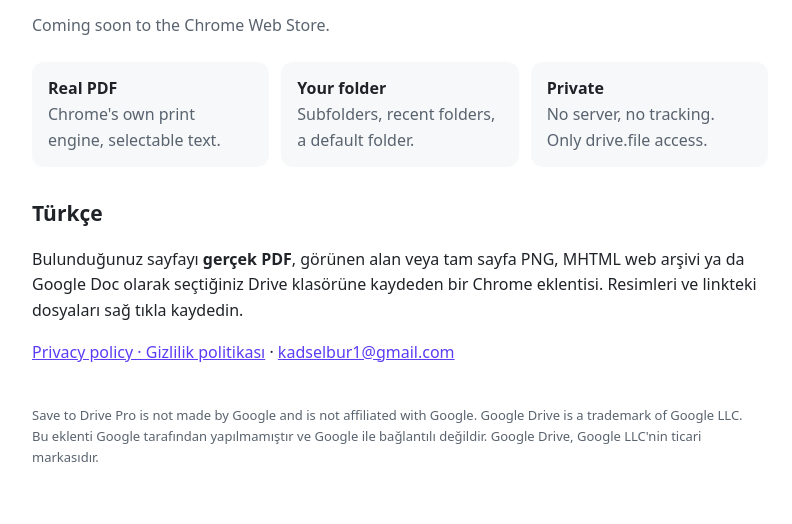
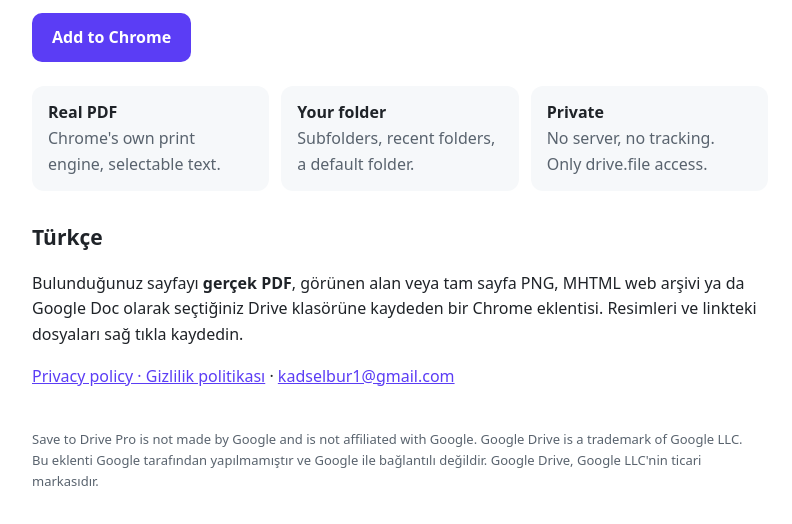
Before and after one commit to KadirShn/savetodrivepro-site, a plain HTML site: page index.html in a window 1280 px wide. Shown: the part 300-824 px from the top of the page, without its empty margins (240-1032 px from the left). Drawn offline with Linux system fonts and the light colour scheme.

Commit message:
Add the Chrome Web Store link (Add to Chrome button)
Co-Authored-By: Claude <noreply@anthropic.com>

```diff
--- a/index.html
+++ b/index.html
@@ -17,7 +17,7 @@ hr{border:0;border-top:1px solid var(--border);margin:48px 0}.muted{color:var(--
 <span class="muted">for Google Drive™ · Google Drive™ için</span></div></header>
 <h1>Save web pages, images and files to your Google Drive™</h1>
 <p>A Chrome extension that saves the page you are on as a <strong>real PDF</strong>, a visible-area or full-page PNG, an MHTML web archive or a Google Doc – into the Drive folder you choose. Right-click to save images and linked files.</p>
-<p><span class="muted">Coming soon to the Chrome Web Store.</span></p>
+<p><a class="button" href="https://chromewebstore.google.com/detail/hnmogpcfhagplboonhbgbkggjmcblfnp">Add to Chrome</a></p>
 <div class="features"><div><strong>Real PDF</strong><br><span class="muted">Chrome's own print engine, selectable text.</span></div>
 <div><strong>Your folder</strong><br><span class="muted">Subfolders, recent folders, a default folder.</span></div>
 <div><strong>Private</strong><br><span class="muted">No server, no tracking. Only drive.file access.</span></div></div>
```
